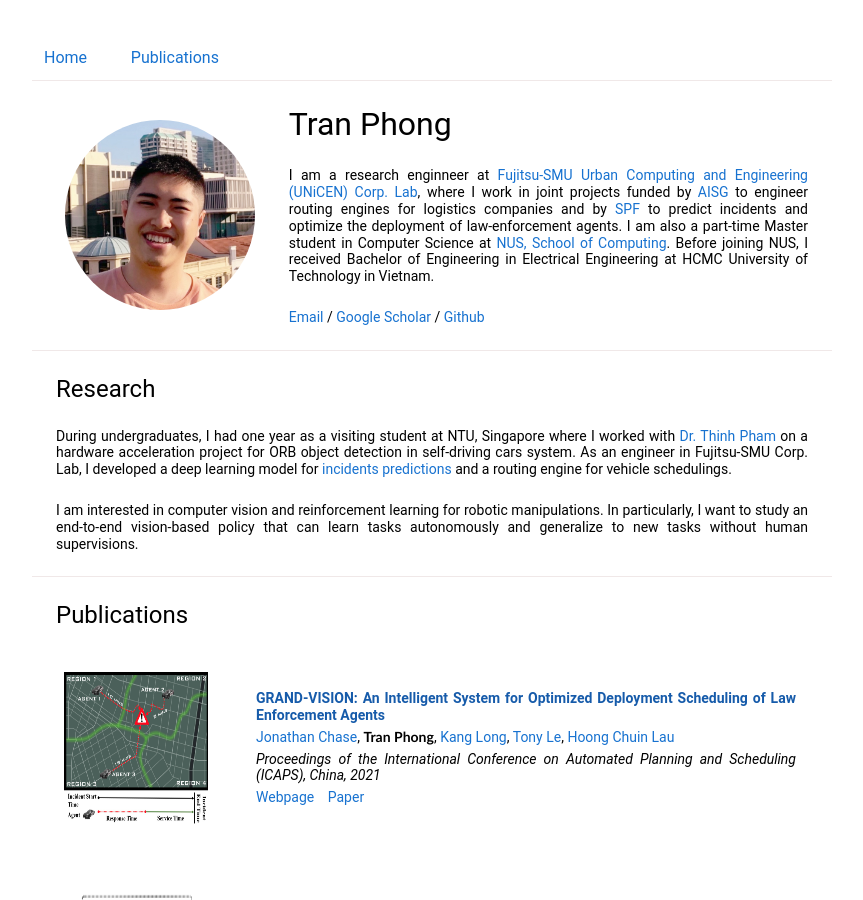
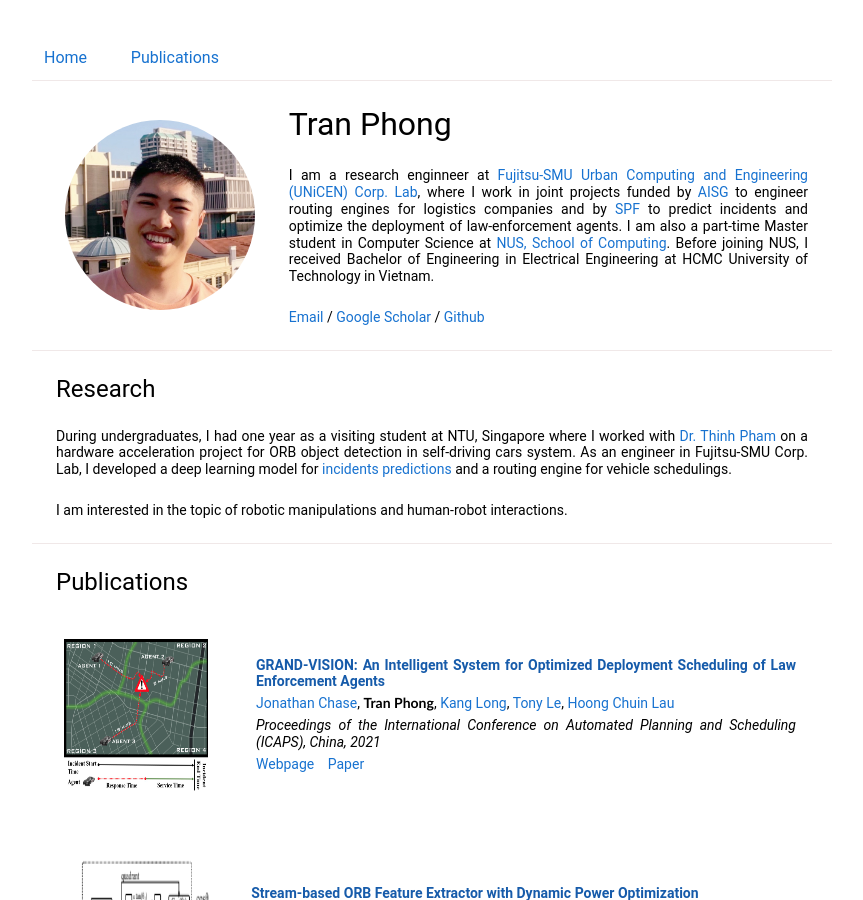
Before and after one commit to tpvt99/tpvt99.github.io, a Jekyll site: the page built from index.html, in a window 1280 px wide and 900 px high. Shown: the whole window, without its empty margins (208-1071 px from the left). Built offline with Jekyll 4.4.1, drawn with Linux system fonts in a browser that asks for light colours.

Commit message:
update my interest

```diff
--- a/index.html
+++ b/index.html
@@ -55,9 +55,7 @@
         I  developed a deep learning model for <a href= "http://127.0.0.1:4000/workexp/gv-spf.html" target="_blank">incidents predictions </a>
         and a routing engine for vehicle schedulings.
         </p>
-        <p class="block">I am interested in computer vision and reinforcement learning for robotic manipulations. In particularly,
-            I want to study an end-to-end vision-based policy that can learn tasks autonomously and generalize to new tasks
-            without human supervisions.
+        <p class="block">I am interested in the topic of robotic manipulations and human-robot interactions.
         </p>
     </div>
 
```
